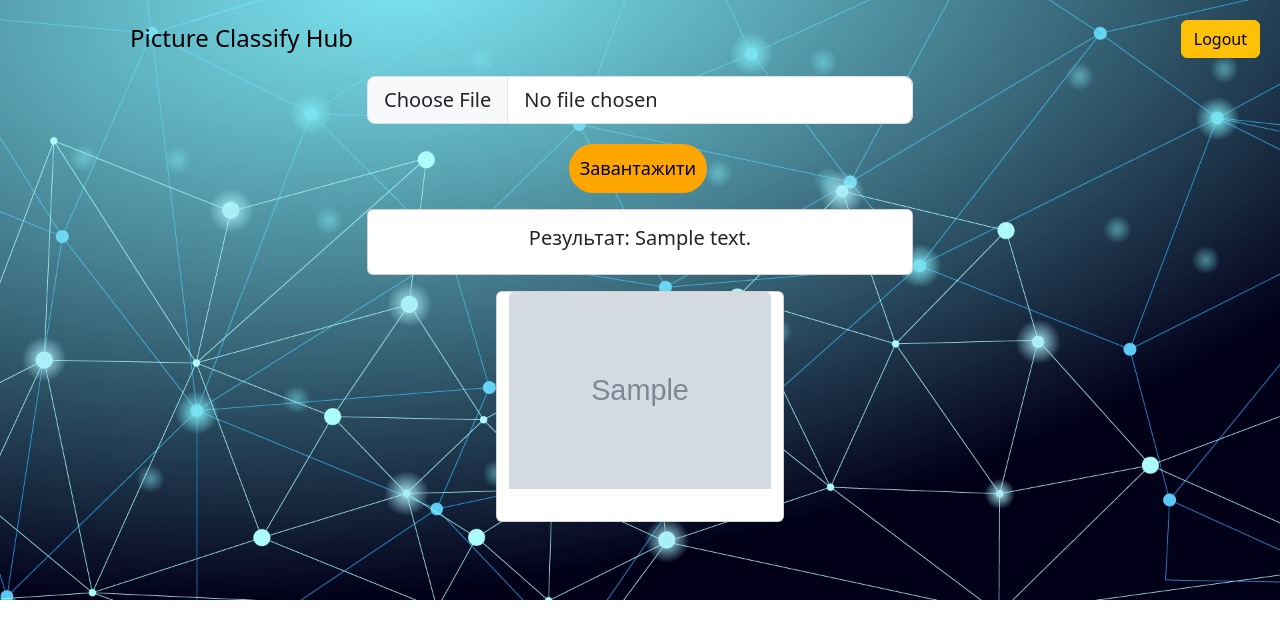
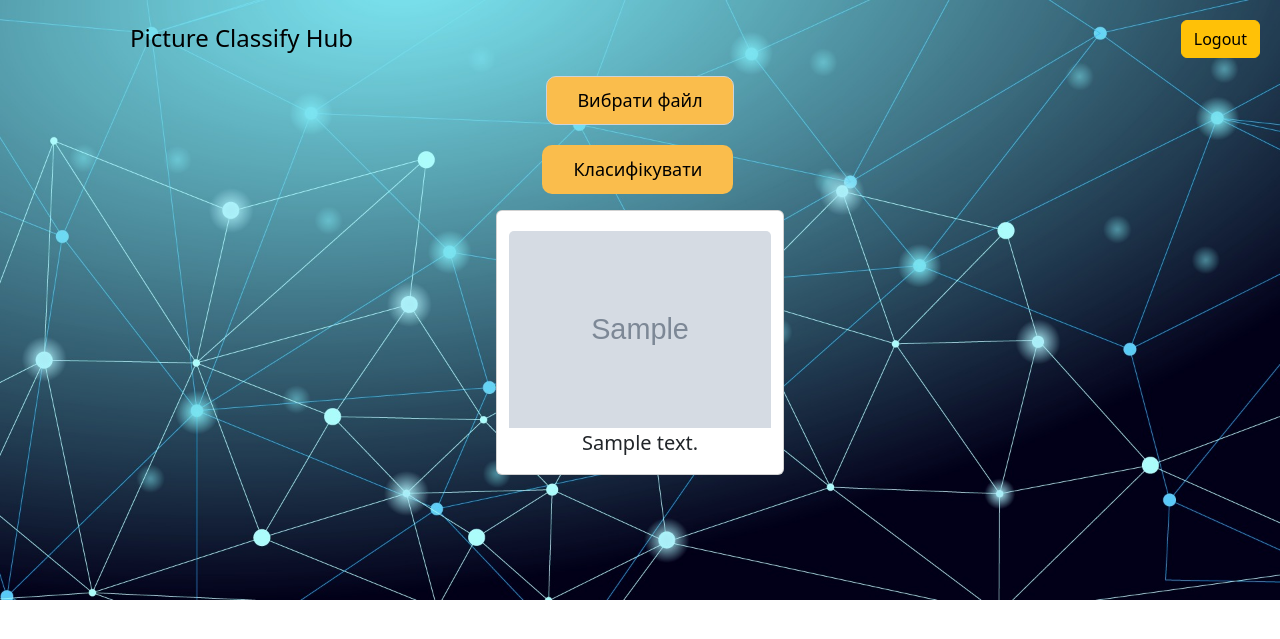
Before and after one commit to Andriy414414/TechStorm-DS16-group3, a Django app: template app_picture_classify/app_image/templates/app_image/index.html in a window 1280 px wide. Shown: the top 639 px of the page. Run offline with Django 5.2, Linux system fonts and the light colour scheme; tables that the repository leaves empty hold one stand-in row (values such as "Sample post"); the template is opened without the code that fills it: values that come from a table or form of the project are taken from there, most other values are stand-ins (such as "Sample title", 1, 10 or a date in 2020); grey boxes marked "Sample" are stand-in pictures; some libraries are stand-ins or nearby versions.

Commit message:
fix frontend

```diff
--- a/app_picture_classify/app_image/forms.py
+++ b/app_picture_classify/app_image/forms.py
@@ -5,7 +5,7 @@ from django import forms
 
 class ImageForm(ModelForm):
     original_file_name = FileField(widget=FileInput(attrs={
-        "class": "form-control-lg form-control mx-auto",
+        "class": ["custom-file"],
         "name": "image",
         "id": "image",
         "accept": "image/*",
--- a/app_picture_classify/app_image/static/app_image/main.css
+++ b/app_picture_classify/app_image/static/app_image/main.css
@@ -1,9 +1,83 @@
+.myclass {
+    width: 0.1px;
+    height: 0.1px;
+    opacity: 0;
+    overflow: hidden;
+    position: absolute;
+    z-index: -1;
+}
+
+.myclass + label {
+    font-size: 0.875rem;
+    line-height: 1;
+    font-weight: 400;
+    color: [whatever you want];
+    background-color: [whatever you want];
+    border-color: [whatever you want];
+    display: inline-block;
+    cursor: pointer;
+    vertical-align: top;
+    margin-bottom: .5rem;
+    box-sizing: border-box;
+    border-radius: 20px;
+}
+
+.myclass:focus + label, .myclass + label:hover {
+    background-color: #007bff;
+}
 
 
-.btn-secondary {
+
+
+
+
+
+input[type="file"] {
+    display: none;
+}
+
+/* Стилізація псевдоелемента file-selector-button */
+input[type="file"]::file-selector-button {
+    background-color: #007bff; /* Змініть колір за потребою */
+    color: #fff;
+    padding: 8px 12px;
+    border-radius: 5px;
+    cursor: pointer;
+    border: none;
+    outline: none;
+}
+
+/* Стилізація тексту на кнопці */
+input[type="file"]::file-selector-button::before {
+    content: 'hallo'; /* Змініть текст кнопки за потребою */
+}
+
+/* Додаткові стилі, якщо потрібно */
+/* .btn-secondary {
     background-color: gray !important;
-}
+} */
+
+/* .btn-primary {
+    background-color: #ff0000; /* Змініть колір на потрібний */
+/* } */ */
 
 .container-button {
     margin-top: 20px;
 }
+.custom-file input[type="file"]::-webkit-file-upload-button {
+    visibility: hidden;
+    display: none;
+}
+
+/* Стилізація тексту у кнопці */
+.custom-file-label::after {
+    content: ''; /* Ваш власний текст */
+}
+
+/* Стилізація кнопки вибору файлу */
+.custom-file-label {
+    padding: 0.375rem 0.75rem;
+    border: 1px solid #ced4da;
+    border-radius: 0.25rem;
+    cursor: pointer;
+}
--- a/app_picture_classify/app_image/templates/app_image/index.html
+++ b/app_picture_classify/app_image/templates/app_image/index.html
@@ -9,26 +9,34 @@
             {% endif %}
             <div class="row justify-content-center">
                 <div class="col-md-6">
+                    <form method="post" enctype="multipart/form-data">
+                        {% csrf_token %}
+
+                        <!-- Add other form fields here if needed -->
+                        <!-- <button type="submit" class="btn btn-primary">Submit</button> -->
+                    </form>
                     <form action="{% url 'app_image:home' %}" method="post" enctype="multipart/form-data" class="mb-3">
-
                         <div style="margin-top: 20px;">
                             {% csrf_token %}
+                            <div class="form-group">
+                                <!-- <label for="{{ form.original_file_name.id_for_label }}">Choose Image:</label> -->
+                                <div class="custom-file">
                                     {{ form.original_file_name }}
-                        {{ form.errors.original_file_name }}
+                                    <label class="custom-file-label" style="background-color: rgb(250, 189, 76); color: black; font-size: 18px; border-radius: 10px; padding: 10px 30px 10px 30px;" for="image">Вибрати файл</label>
+                                </div>
+                            </div>
+                                <!-- {{ form.original_file_name }} -->
+                                <!-- <button type="submit" class="btn btn-primary">{{ form.original_file_name.value }}</button>
+                                {{form.errors.original_file_name}} -->
+                        </div>
+                        <div style="margin-top: 20px;">
+                            <button type="submit" class="btn" style="background-color: rgb(250, 189, 76); color: black; font-size: 18px; border-radius: 10px; padding: 10px 30px 10px 30px;">Класифікувати</button>
+                            <label for="action" class="form-label" style="font-size: 18px;"></label>
                         </div>
 
-
-                    <div style="margin-top: 20px;">
-                        <button type="submit" class="btn"
-                                style="background-color: orange; color: black; font-size: 18px; border-radius: 25px; padding: 10px;">
-                            Завантажити
-                        </button>
-                        <label for="action" class="form-label" style="font-size: 18px;"></label>
-                    </div>
-                </form>
                 </div>
             </div>
-        <div class="row justify-content-center">
+            <!-- <div class="row justify-content-center">
                 <div class="col-md-6">
                     <div class="card text-center">
                         <div class="card-body">
@@ -36,14 +44,14 @@
                         </div>
                     </div>
                 </div>
-        </div>
-        <p></p>
+            </div> -->
             <div class="row justify-content-center">
+                <div></div>
             {% if uploaded_image_url %}
-            <div class="card" style="width: 18rem;">
-                <img src="{{ uploaded_image_url }}" class="card-img-top" alt="Uploaded Image">
-                <div class="card-body">
-                    <script> "{{ delete_image }}"</script>
+            <div class="card" style="width: 18rem;" style="margin-top: 20px;">
+                <img src="{{ uploaded_image_url }}" style="margin-top: 20px;" class="card-img-top" alt="Uploaded Image"{{output_text}}>
+                <!-- <div class="card-body"> -->
+                    <p style="font-size: 20px;">{{ output_text }}</p>
                 </div>
             </div>
             {% endif %}
--- a/app_picture_classify/app_picture_classify/settings.py
+++ b/app_picture_classify/app_picture_classify/settings.py
@@ -37,7 +37,7 @@ BASE_DIR = Path(__file__).resolve().parent.parent
 SECRET_KEY = 'django-insecure-&4m@xrazgq-4pjoyxq=mp_wm&z^w833uybg8pes&g=+%lj0xfj'
 
 # SECURITY WARNING: don't run with debug turned on in production!
-DEBUG = True
+DEBUG = False
 
 ALLOWED_HOSTS = ['127.0.0.1', 'my.piclhub.pp.ua', 'piclhub.pp.ua']
 
```
Also changed, not shown: app_picture_classify/app_image/views.py (+4 -3 lines). Lines whose indentation alone changed are shown as unchanged.
